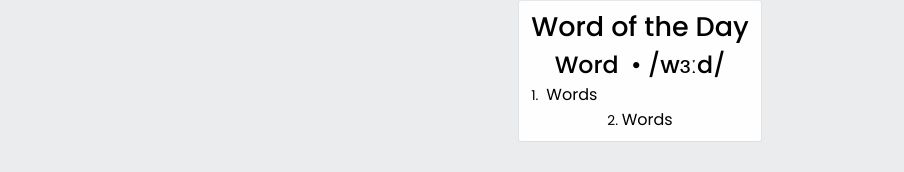
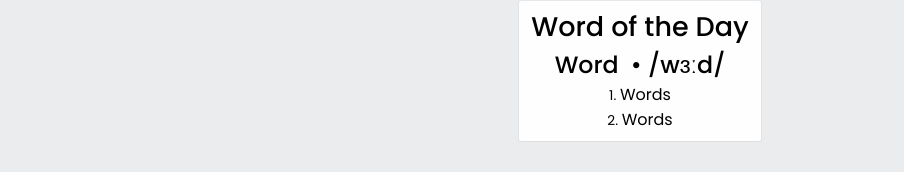
Before and after one commit to ReyasHey/DailyMoodBoard, a plain HTML site: page index.html in a window 1280 px wide. Shown: the part 218-390 px from the top of the page, without its empty margins (0-904 px from the left). Drawn offline with nearby package versions, Linux system fonts and the light colour scheme; no server answers.

Commit message:
Fixed different divs that should be formatted the same
First and second definition now are both flex and centered

```diff
--- a/index.html
+++ b/index.html
@@ -174,7 +174,7 @@
                     <h3 id="WODPhonetic">&nbsp;• /wɜːd/</h3>
                 </div>
 
-                <div style="display: block; width: 100%;">
+                <div style="display: flex; flex-direction: row; align-items: baseline; width: 100%; justify-content: center;">
                     <span id="WODDefinition1no" style="font-size: 0.85em">1.&nbsp;</span>
                     <span id="WODDefinition1">Words</span>
                 </div>
```
